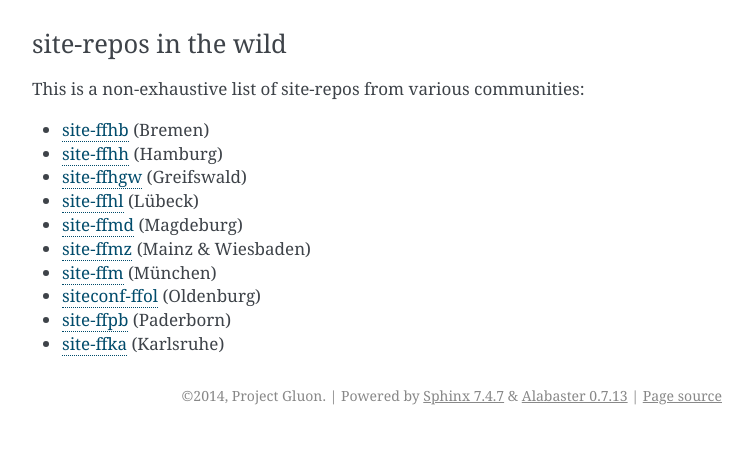
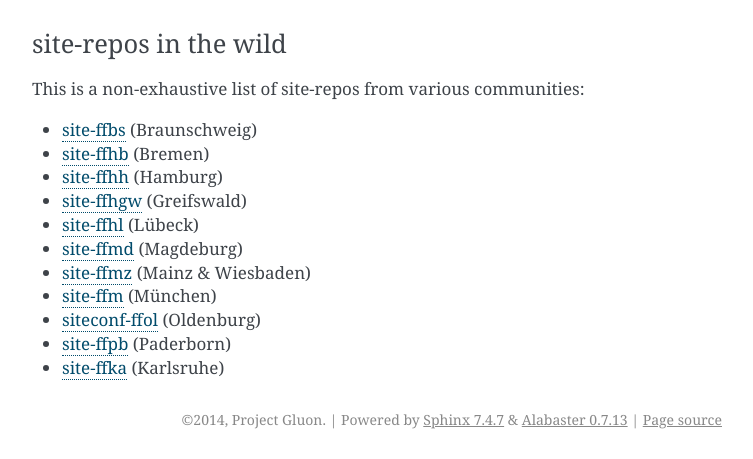
Before and after one commit to freifunk-gluon/gluon, a Sphinx documentation site: the page built from docs/user/site.rst, in a window 1280 px wide and 900 px high, scrolled down 8998 px, cut to the strip 441-900 px from the top of the window. Shown: the whole strip, without its empty margins (388-1141 px from the left). Built offline with Sphinx 7.4.7, drawn with Linux system fonts in a browser that asks for light colours; before the commit the page ends 9874 px from its top, so only the background shows below that.

Commit message:
Update site.rst
Added Braunschweig to site-repos in the wild

```diff
--- a/docs/user/site.rst
+++ b/docs/user/site.rst
@@ -211,6 +211,7 @@ site-repos in the wild
 
 This is a non-exhaustive list of site-repos from various communities:
 
+* `site-ffbs <https://github.com/ffbs/site-ffbs>`_ (Braunschweig)
 * `site-ffhb <https://github.com/FreifunkBremen/gluon-site-ffhb>`_ (Bremen)
 * `site-ffhh <https://github.com/freifunkhamburg/site-ffhh>`_ (Hamburg)
 * `site-ffhgw <https://github.com/lorenzo-greifswald/site-ffhgw>`_ (Greifswald)
```
